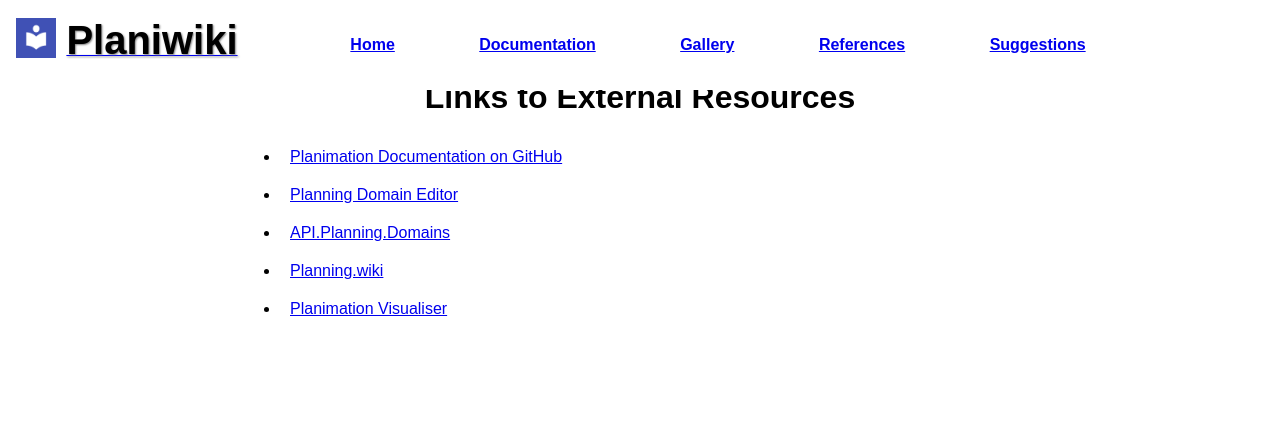
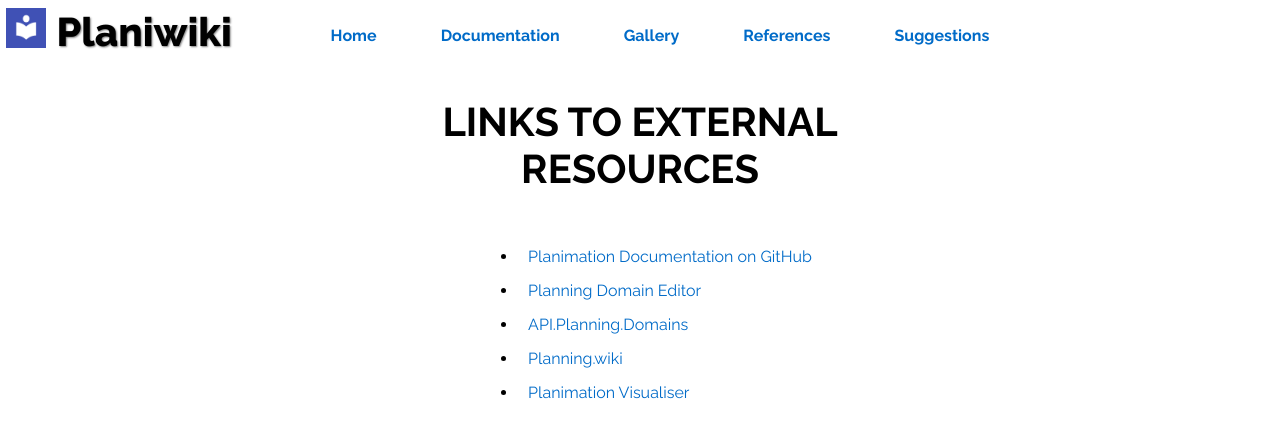
Before and after one commit to 7angel4/planimation-website, a plain HTML site: page webpages/references.html in a window 1280 px wide. Drawn offline with Linux system fonts and the light colour scheme.

Commit message:
Added more styles to the references page

```diff
--- a/webpages/references.html
+++ b/webpages/references.html
@@ -4,45 +4,49 @@
     <meta charset="UTF-8">
     <meta name="viewport" content="width=device-width, initial-scale=1.0">
     <title>Planimation References</title>
+    <link rel="stylesheet" type="text/css" href="../assets/stylesheets/master.css"/>
+    <script src="../assets/scripts/reusable-elements.js"></script>
     <style>
-        body {
-            font-family: Arial, sans-serif;
-            text-align: center;
-            padding: 50px;
+        .ref-list {
+            display: table;
+            margin: 0 auto;
         }
-        a {
-            margin: 10px;
-            display: inline-block;
+        .ref-list > li {
+            padding: 5px 0;
+            line-height: 1.5;
         }
-        .references {
-            text-align: left;
-            margin: 20px auto;
-            max-width: 800px;
+        li span {
+            position: relative;
+            left: 10px;
         }
     </style>
-    <script src="../assets/scripts/reusable-elements.js"></script>
 </head>
 <body>
+    <head-banner></head-banner>
     <nav-bar></nav-bar>
-    <h1>Links to External Resources</h1>
+    <script>
+        const headBanner = document.querySelector("head-banner");
+        headBanner.setTextContent("Links to External Resources");
+    </script>
     <div class="references">
-        <ul>
-            <li>
+        <ul class="ref-list">
+            <li><span>
                 <a href="https://github.com/planimation/documentation/tree/master/AnimationProfiles" target="_blank" rel="reference">Planimation Documentation on GitHub</a>
-            </li>
-            <li>
+            </span></li>
+            <li><span>
                 <a href="http://editor.planning.domains/" target="_blank" rel="reference">Planning Domain Editor</a>
-            </li>
-            <li>
+            </span></li>
+            <li><span>
                 <a href="http://api.planning.domains/" target="_blank" rel="reference">API.Planning.Domains</a>
-            </li>
-            <li>
+            </span></li>
+            <li><span>
                 <a href="https://planning.wiki/" target="_blank" rel="reference">Planning.wiki</a>
-            </li>
-            <li>
+            </span></li>
+            <li><span>
                 <a href="https://planimation.planning.domains/problem" target="_blank" rel="reference">Planimation Visualiser</a>
-            </li>
+            </span></li>
         </ul>
     </div>
+
 </body>
 </html>
```
Also changed, not shown: webpages/index.html (+2 -2 lines).
